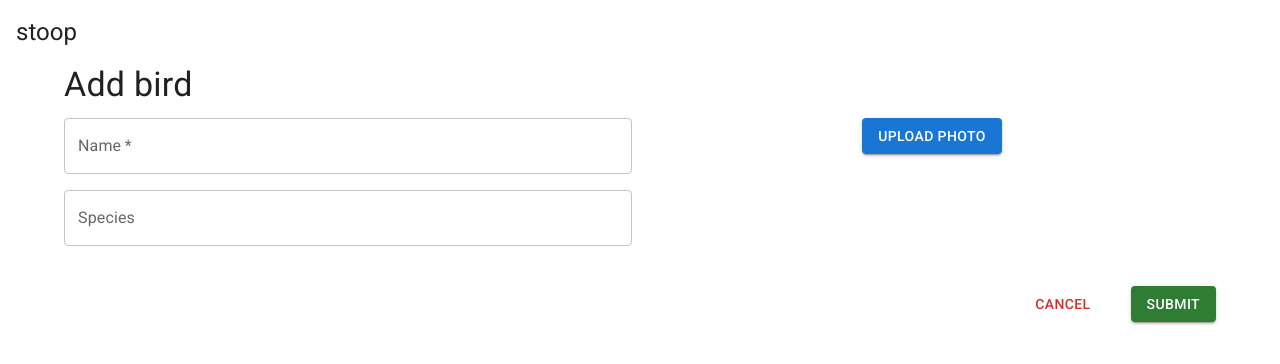
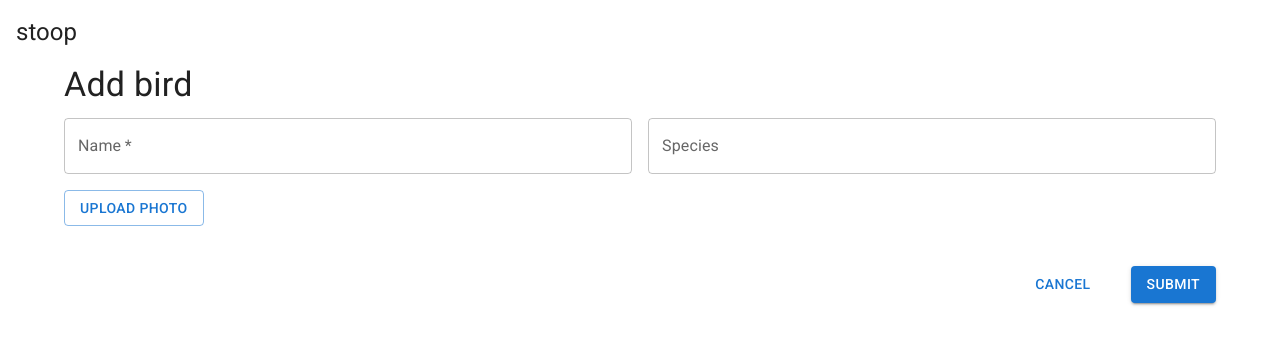
Before and after one commit to kylehoover/stoop, a React (Create React App) app in the folder client/: page /app/birds/new in a window 1280 px wide. Shown: the top 364 px of the page. Built offline with nearby package versions, Linux system fonts and the light colour scheme.

Commit message:
Adjust BirdForm styles, fix file input issue

```diff
--- a/client/src/components/BirdForm.tsx
+++ b/client/src/components/BirdForm.tsx
@@ -1,14 +1,17 @@
 import axios from "axios";
-import { Avatar, Box, Button, Stack, TextField, Typography } from "@mui/material";
+import { Avatar, Box, Button, Grid, Stack, TextField, Typography } from "@mui/material";
 import { Controller, useForm } from "react-hook-form";
+import { useRef } from "react";
 
 interface IData {
   name: string;
   species: string;
-  uploadFile?: any;
+  uploadFile: any;
 }
 
-const defaultValues: IData = { name: "", species: "" };
+const defaultValues: IData = { name: "", species: "", uploadFile: "" };
+
+// TODO: add validation rules
 
 export function BirdForm() {
   const {
@@ -20,11 +23,18 @@ export function BirdForm() {
     watch,
   } = useForm({ defaultValues });
 
-  const [file] = watch("uploadFile") ?? [];
+  const uploadFileRef = useRef<HTMLInputElement | null>(null);
+  const { ref: registerUploadFileRef, ...registerUploadFileRest } = register("uploadFile");
+
+  const [file] = watch("uploadFile");
   const fileUrl = file ? URL.createObjectURL(file) : "";
 
   function clearFile() {
-    setValue("uploadFile", undefined);
+    setValue("uploadFile", "");
+
+    if (uploadFileRef.current) {
+      uploadFileRef.current.value = "";
+    }
   }
 
   function onSubmit(data: any) {
@@ -44,8 +54,8 @@ export function BirdForm() {
       </Typography>
 
       <form onSubmit={handleSubmit(onSubmit)}>
-        <Stack direction={{ xs: "column", sm: "row" }} spacing={2}>
-          <Stack direction={{ xs: "column", sm: "column" }} spacing={2} sx={{ width: "100%" }}>
+        <Grid container spacing={2}>
+          <Grid item xs={12} sm={6}>
             <Controller
               name="name"
               control={control}
@@ -62,7 +72,9 @@ export function BirdForm() {
                 />
               )}
             />
+          </Grid>
 
+          <Grid item xs={12} sm={6}>
             <Controller
               name="species"
               control={control}
@@ -77,37 +89,40 @@ export function BirdForm() {
                 />
               )}
             />
-          </Stack>
+          </Grid>
 
-          <Stack alignItems="center" spacing={2} sx={{ width: "100%" }}>
-            <Stack direction="row" spacing={2}>
+          <Grid item xs={12}>
             <label htmlFor="uploadFile">
               <input
                 id="uploadFile"
                 type="file"
                 accept="image/*"
                 style={{ display: "none" }}
-                  {...register("uploadFile")}
+                ref={(ref) => {
+                  registerUploadFileRef(ref);
+                  uploadFileRef.current = ref;
+                }}
+                {...registerUploadFileRest}
+                // {...register("uploadFile")}
               />
-                <Button variant="contained" component="span">
+              <Button variant="outlined" component="span">
                 Upload photo
               </Button>
             </label>
 
             {fileUrl && (
-                <Button variant="outlined" color="error" onClick={clearFile}>
+              <Button sx={{ marginLeft: 2 }} onClick={clearFile}>
                 Clear
               </Button>
             )}
-            </Stack>
 
-            {fileUrl && <Avatar src={fileUrl} sx={{ height: 200, width: 200 }} />}
-          </Stack>
-        </Stack>
+            {fileUrl && <Avatar src={fileUrl} sx={{ height: 200, width: 200, marginTop: 2 }} />}
+          </Grid>
+        </Grid>
 
         <Stack direction="row" justifyContent="flex-end" spacing={4} mt={5}>
-          <Button color="error">Cancel</Button>
-          <Button variant="contained" type="submit" color="success">
+          <Button>Cancel</Button>
+          <Button variant="contained" type="submit">
             Submit
           </Button>
         </Stack>
```
Lines whose indentation alone changed are shown as unchanged.
